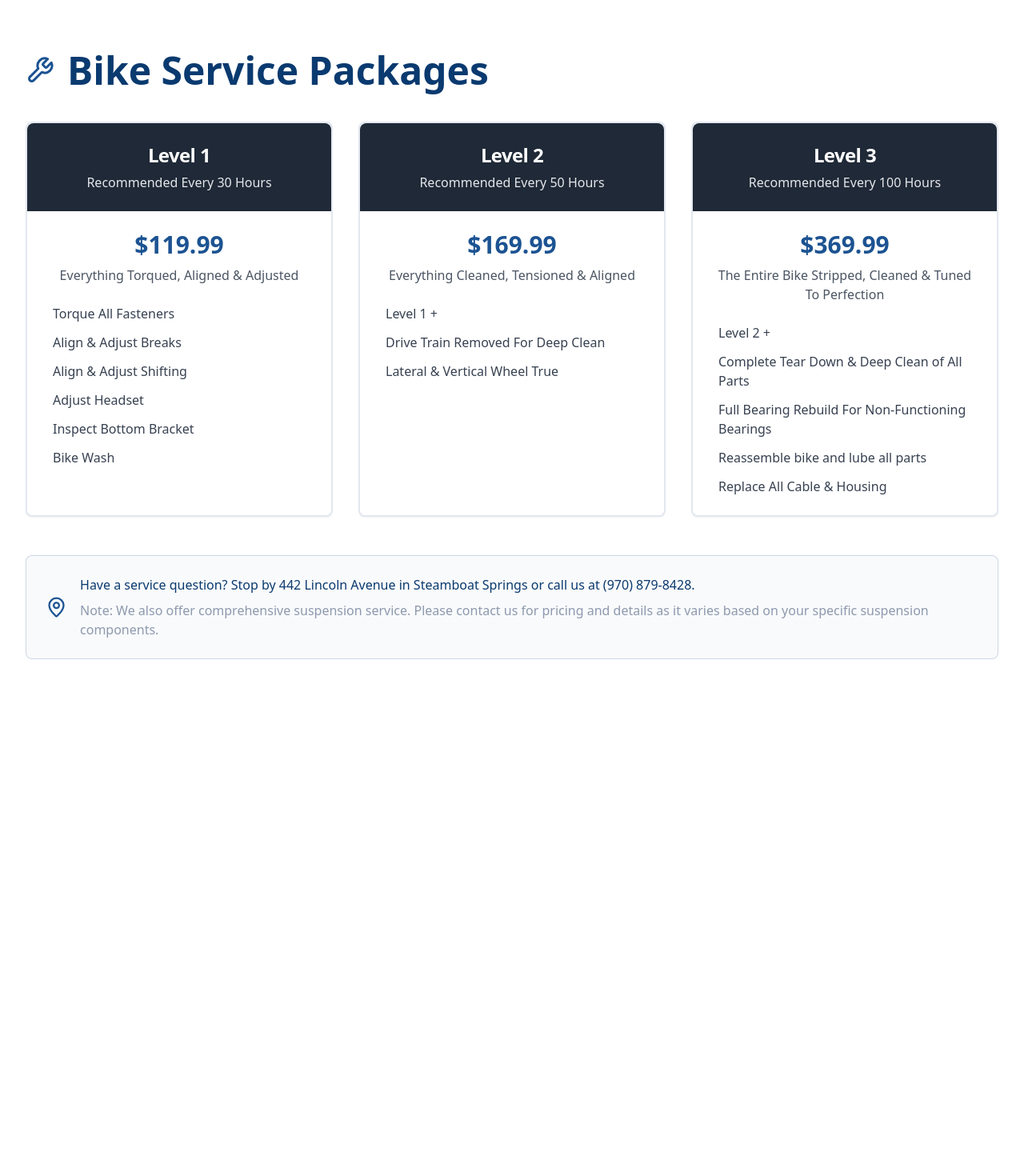
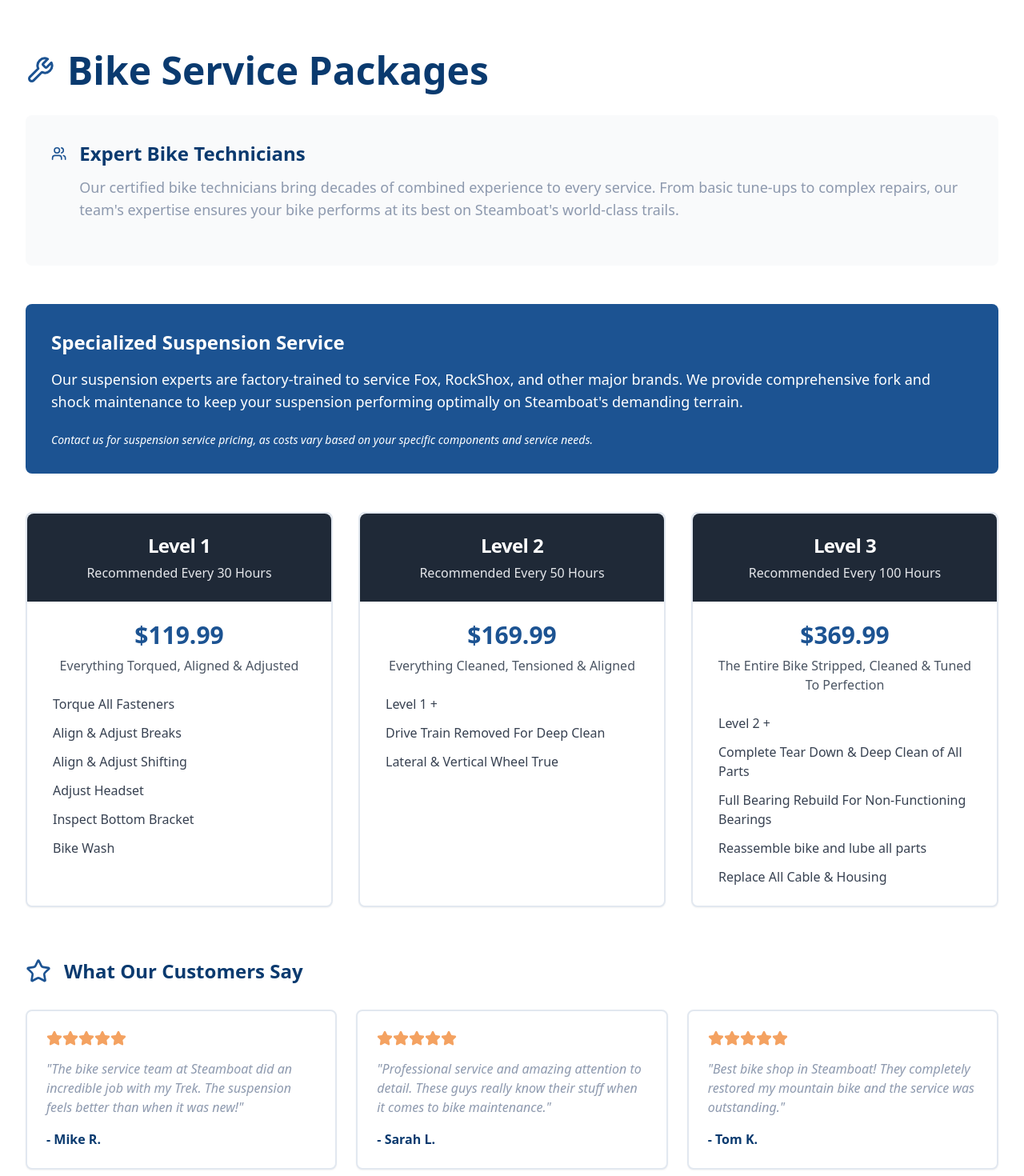
Before and after one commit to rohobits/steamboat-revive-project, a React (Vite) app: page /bike-service in a window 1280 px wide. Shown: the top 1470 px of the page at 80% size. Before the commit the page ends 888 px from the top, so only its background shows below. Built offline with nearby package versions, Linux system fonts and the light colour scheme.

Commit message:
feat: Enhance Bike Service page
- Highlight suspension service information.
- Add a blurb about expert staff.
- Include customer reviews.

```diff
--- a/src/pages/BikeService.tsx
+++ b/src/pages/BikeService.tsx
@@ -1,5 +1,5 @@
 
-import { MapPin, Wrench } from "lucide-react";
+import { MapPin, Users, Star, Wrench } from "lucide-react";
 import { Button } from "@/components/ui/button";
 import { Card, CardContent, CardHeader, CardTitle } from "@/components/ui/card";
 
@@ -44,6 +44,24 @@ const servicePackages = [
   }
 ];
 
+const reviews = [
+  {
+    text: "The bike service team at Steamboat did an incredible job with my Trek. The suspension feels better than when it was new!",
+    author: "Mike R.",
+    rating: 5
+  },
+  {
+    text: "Professional service and amazing attention to detail. These guys really know their stuff when it comes to bike maintenance.",
+    author: "Sarah L.",
+    rating: 5
+  },
+  {
+    text: "Best bike shop in Steamboat! They completely restored my mountain bike and the service was outstanding.",
+    author: "Tom K.",
+    rating: 5
+  }
+];
+
 export default function BikeService() {
   return (
     <div className="min-h-screen bg-white">
@@ -51,6 +69,34 @@ export default function BikeService() {
         <div className="flex items-center space-x-4 mb-8">
           <Wrench className="text-steamboat-blue" size={36} />
           <h1 className="section-title mb-0">Bike Service Packages</h1>
+        </div>
+
+        {/* Expert Staff Section */}
+        <div className="bg-gray-50 rounded-lg p-8 mb-12">
+          <div className="flex items-start space-x-4 mb-6">
+            <Users className="text-steamboat-blue" size={32} />
+            <div>
+              <h2 className="text-2xl font-bold text-steamboat-darkBlue mb-3">Expert Bike Technicians</h2>
+              <p className="text-lg text-steamboat-gray">
+                Our certified bike technicians bring decades of combined experience to every service.
+                From basic tune-ups to complex repairs, our team's expertise ensures your bike performs at its best
+                on Steamboat's world-class trails.
+              </p>
+            </div>
+          </div>
+        </div>
+
+        {/* Suspension Service Callout */}
+        <div className="bg-steamboat-blue text-white rounded-lg p-8 mb-12">
+          <h2 className="text-2xl font-bold mb-4">Specialized Suspension Service</h2>
+          <p className="text-lg mb-6">
+            Our suspension experts are factory-trained to service Fox, RockShox, and other major brands.
+            We provide comprehensive fork and shock maintenance to keep your suspension performing optimally
+            on Steamboat's demanding terrain.
+          </p>
+          <p className="text-sm italic">
+            Contact us for suspension service pricing, as costs vary based on your specific components and service needs.
+          </p>
         </div>
 
         <div className="grid grid-cols-1 gap-8 mt-10 md:grid-cols-2 lg:grid-cols-3">
@@ -77,6 +123,29 @@ export default function BikeService() {
           ))}
         </div>
 
+        {/* Reviews Section */}
+        <div className="mt-16">
+          <div className="flex items-center space-x-4 mb-8">
+            <Star className="text-steamboat-blue" size={32} />
+            <h2 className="text-2xl font-bold text-steamboat-darkBlue">What Our Customers Say</h2>
+          </div>
+          <div className="grid grid-cols-1 gap-6 md:grid-cols-2 lg:grid-cols-3">
+            {reviews.map((review, index) => (
+              <Card key={index} className="border-2">
+                <CardContent className="p-6">
+                  <div className="flex mb-4">
+                    {[...Array(review.rating)].map((_, i) => (
+                      <Star key={i} className="text-steamboat-orange" size={20} fill="currentColor" />
+                    ))}
+                  </div>
+                  <p className="text-steamboat-gray mb-4 italic">"{review.text}"</p>
+                  <p className="font-semibold text-steamboat-darkBlue">- {review.author}</p>
+                </CardContent>
+              </Card>
+            ))}
+          </div>
+        </div>
+
         <div className="mt-12 bg-gray-50 border border-steamboat-blue/20 rounded-lg p-6 space-y-4">
           <div className="flex flex-col md:flex-row md:items-center md:space-x-4">
             <MapPin className="text-steamboat-blue mb-4 md:mb-0" size={28} />
@@ -85,7 +154,7 @@ export default function BikeService() {
                 Have a service question? Stop by 442 Lincoln Avenue in Steamboat Springs or call us at (970) 879-8428.
               </p>
               <p className="text-steamboat-gray mt-2">
-                Note: We also offer comprehensive suspension service. Please contact us for pricing and details as it varies based on your specific suspension components.
+                Our expert technicians are happy to assess your bike and provide detailed service recommendations.
               </p>
             </div>
           </div>
```
